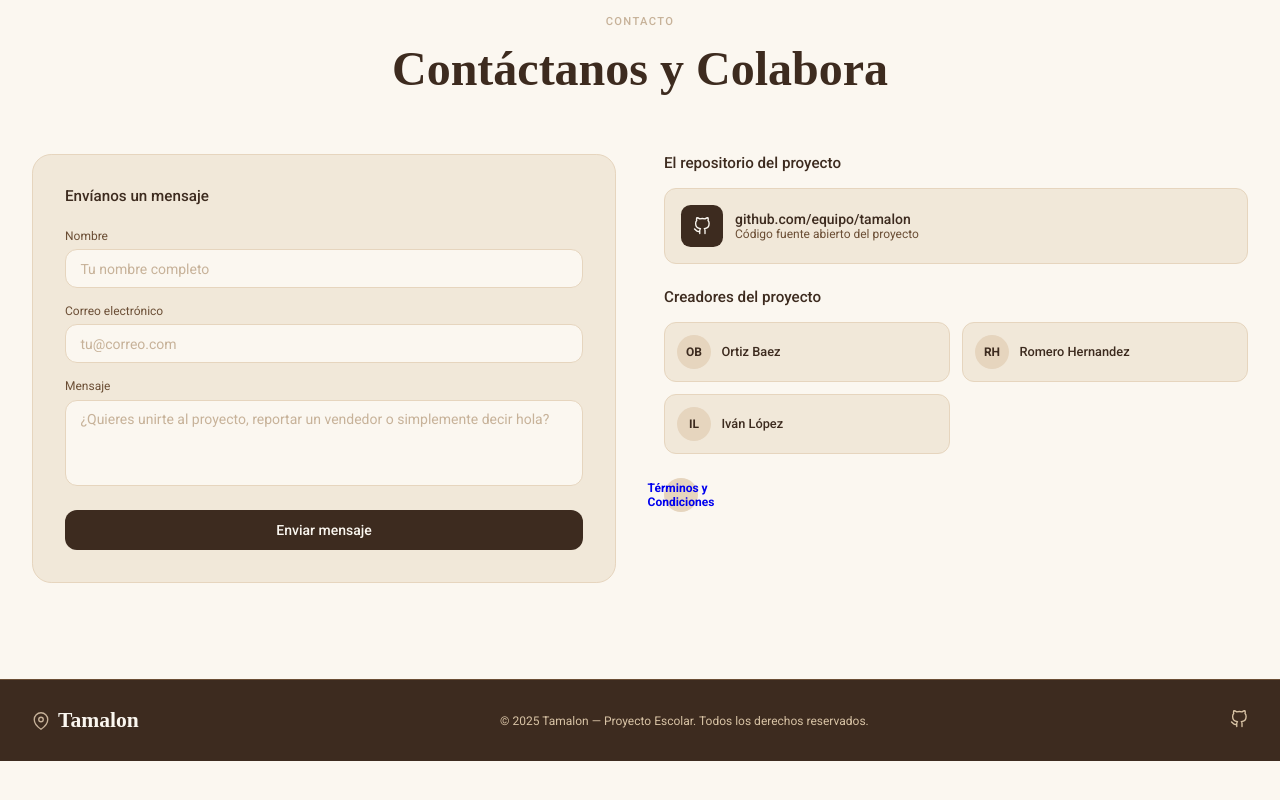
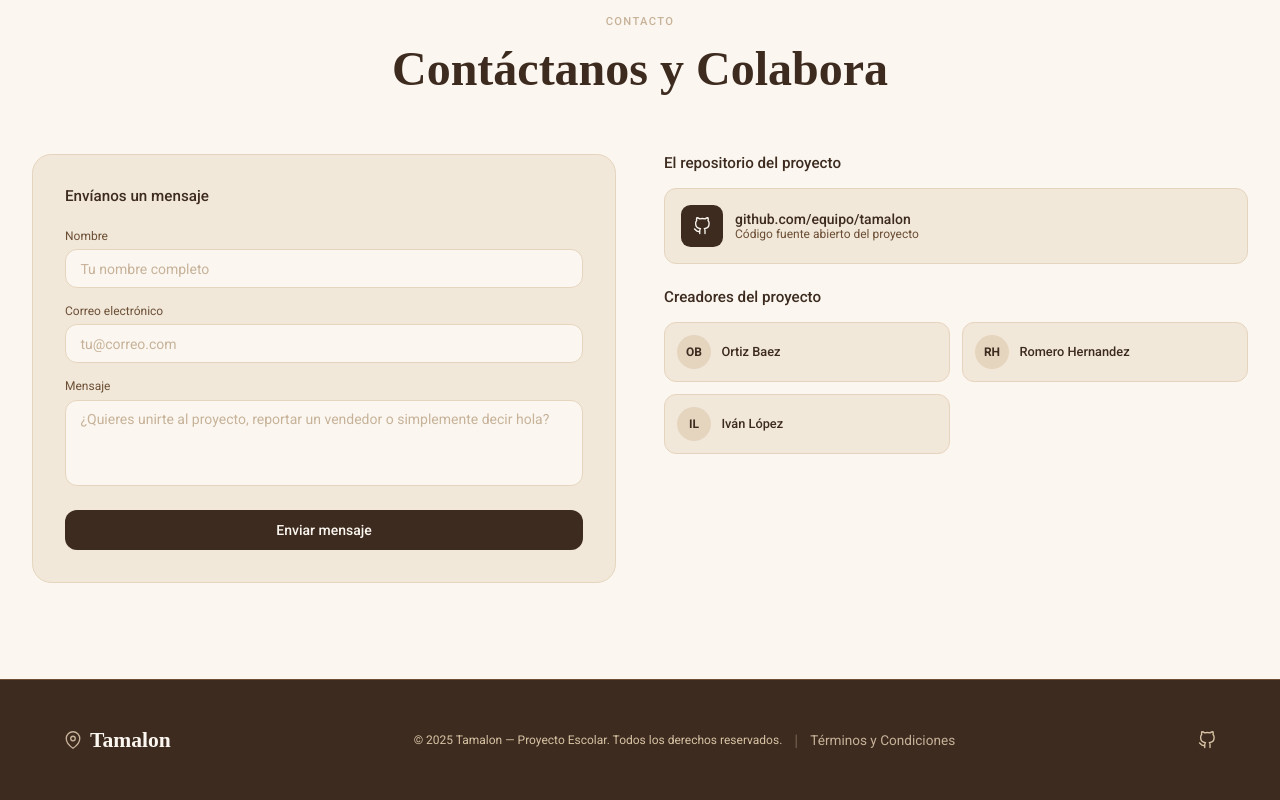
Before and after one commit to OliverOrtizBaez/PA_Equipo5_5IV8_Tamalon, a website: page index.html in a window 1280 px wide. Shown: the part 2924-3724 px from the top of the page. Before the commit the page ends 3685 px from the top, so only its background shows below. Drawn offline with Linux system fonts and the light colour scheme.

Commit message:
Correccion de footer de la pagina principal

```diff
--- a/css/style.css
+++ b/css/style.css
@@ -1060,11 +1060,14 @@ footer {
 }
 
 .footer-inner {
+    display: flex;
+    justify-content: space-between;
+    align-items: center;
+    padding: 1.2rem 2rem;
+    color: #C7B299;
+    width: 100%;
     max-width: 1280px;
     margin: 0 auto;
-    display: flex;
-    align-items: center;
-    justify-content: space-between;
 }
 
 .footer-logo {
@@ -1083,13 +1086,51 @@ footer {
 .footer-copy {
     font-size: .75rem;
     color: var(--tan);
+    margin: 0;
 }
 
 .footer-gh {
     color: var(--tan);
     transition: color .2s;
+    display: flex;
+    align-items: center;
+    text-decoration: none;
 }
 
 .footer-gh:hover {
     color: var(--cream);
 }
+
+
+/*LO nuevo*/
+
+
+/* Agrupador central para el texto y los términos */
+
+.footer-legal-group {
+    display: flex;
+    align-items: center;
+    gap: 12px;
+}
+
+
+/* Estilo para el separador */
+
+.footer-separator {
+    color: rgba(199, 178, 153, 0.4);
+}
+
+
+/* Estilo para el enlace de términos para que luzca bien */
+
+.footer-link {
+    color: #C7B299;
+    text-decoration: none;
+    font-size: 0.85rem;
+    transition: color 0.2s ease;
+}
+
+.footer-link:hover {
+    color: #ffffff;
+    text-decoration: underline;
+}
--- a/index.html
+++ b/index.html
@@ -519,11 +519,6 @@
                             </a>
                         </div>
                     </div>
-                    <div class="creator-av">
-                    <a href="./terminos_condiciones.html">
-                        <p>Términos y Condiciones</p>
-                    </a>
-                    </div>
                 </div>
             </div>
         </div>
@@ -534,11 +529,20 @@
 ════════════════════════════════════════════════════════ -->
     <footer>
         <div class="footer-inner">
+            <!-- Logo y Nombre -->
             <div class="footer-logo">
                 <svg width="18" height="18" style="color:#C7B299"><use href="#i-pin"/></svg>
                 <span class="footer-logo-text">Tamalon</span>
             </div>
-            <p class="footer-copy">© 2025 Tamalon — Proyecto Escolar. Todos los derechos reservados.</p>
+
+            <!-- Bloque legal combinado (Copyright + Términos) -->
+            <div class="footer-legal-group">
+                <p class="footer-copy">© 2025 Tamalon — Proyecto Escolar. Todos los derechos reservados.</p>
+                <span class="footer-separator">|</span>
+                <a href="./terminos_condiciones.html" class="footer-link">Términos y Condiciones</a>
+            </div>
+
+            <!-- Enlace a GitHub -->
             <a href="https://github.com/OliverOrtizBaez/PA_Equipo5_5IV8_Tamalon.git" target="_blank" rel="noopener" class="footer-gh">
                 <svg width="18" height="18"><use href="#i-github"/></svg>
             </a>
```
